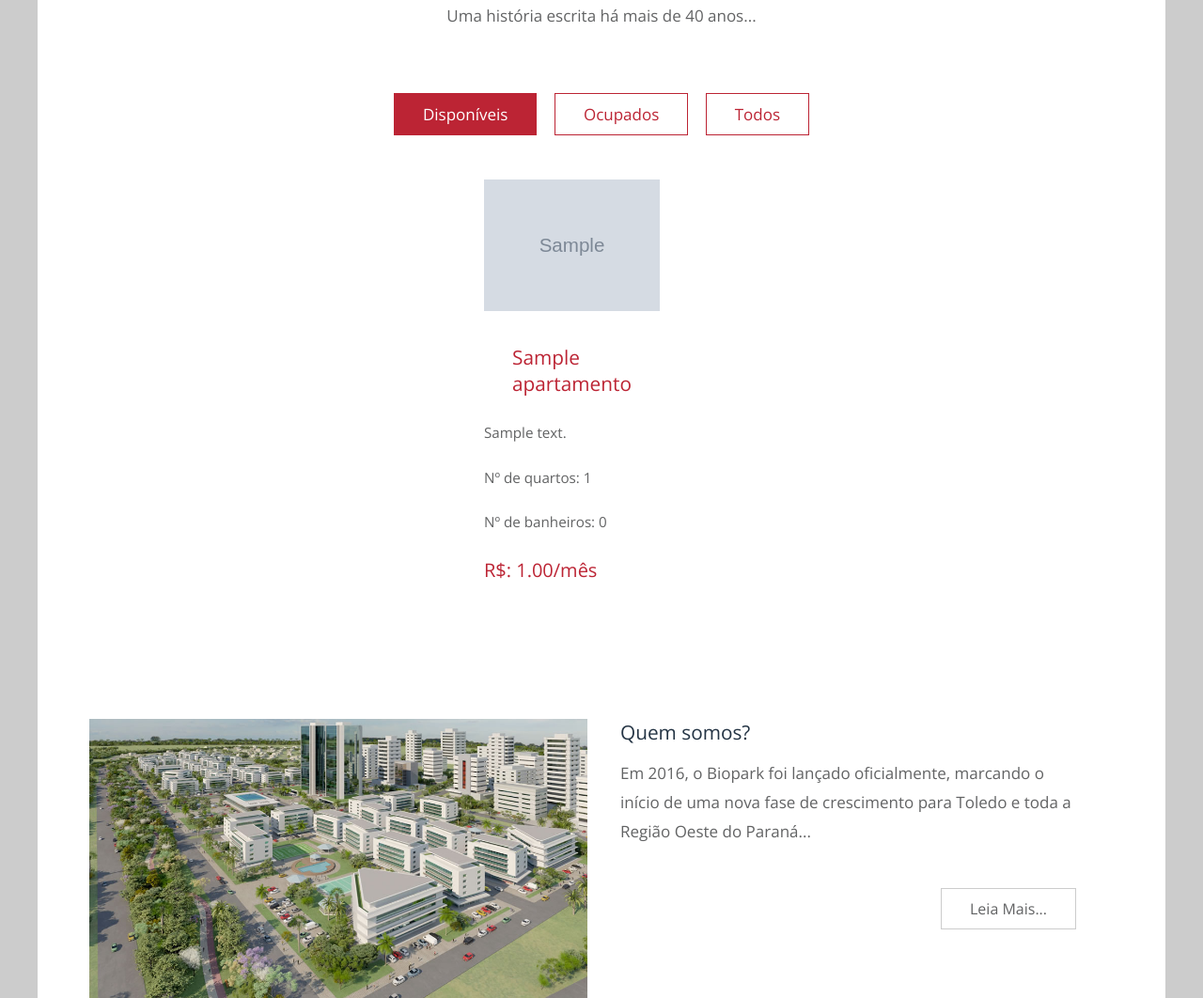
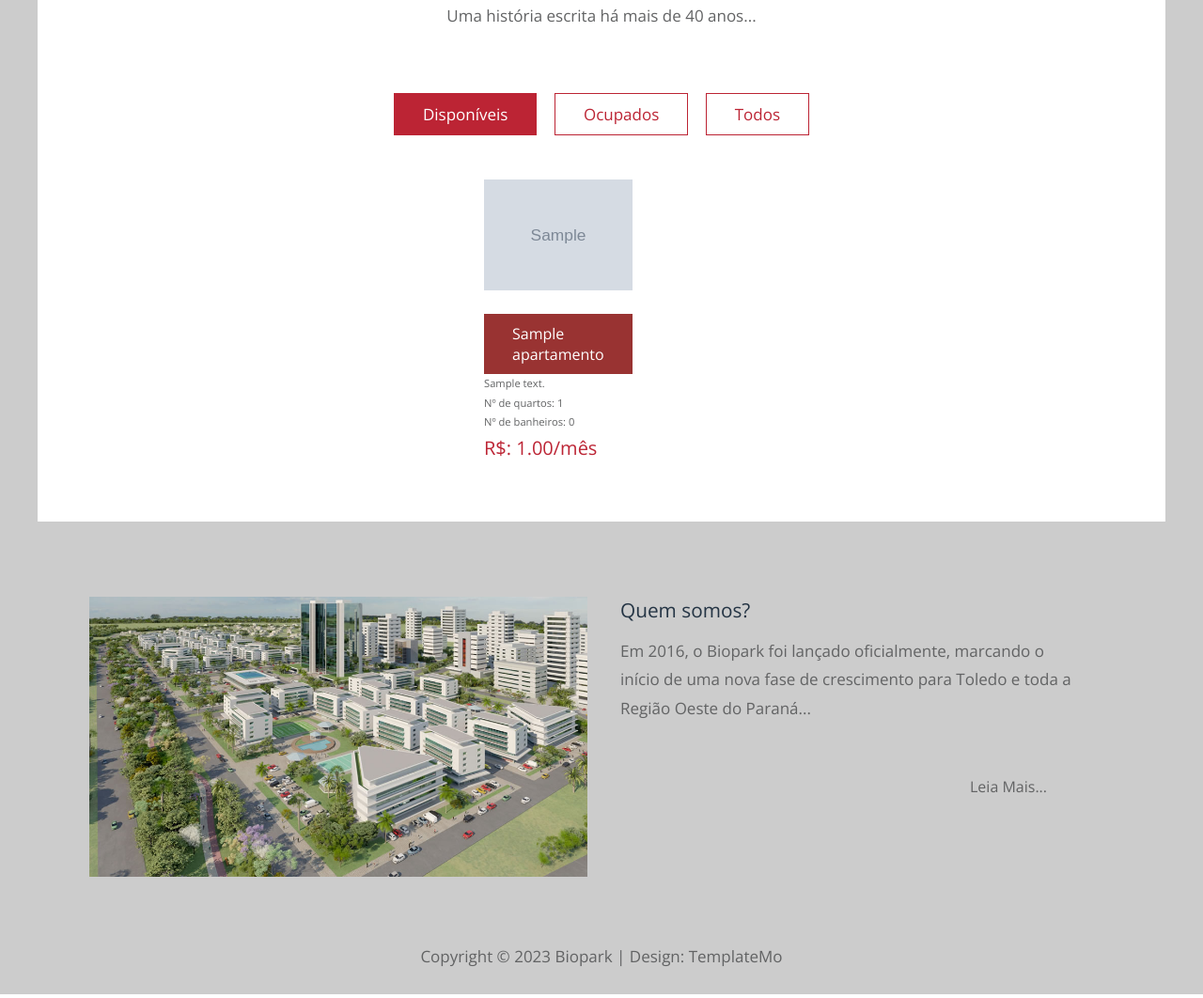
Before and after one commit to GabesSeven/biopark-test, a Django app: page / in a window 1280 px wide. Shown: the part 622-1684 px from the top of the page at 94% size. Run offline with Django 3.2, Linux system fonts and the light colour scheme; tables that the repository leaves empty hold one stand-in row (values such as "Sample post"); grey boxes marked "Sample" are stand-in pictures; some libraries are stand-ins or nearby versions.

Commit message:
paginacao index completa; inicio criação página para cliente

```diff
--- a/core/static/css/style.css
+++ b/core/static/css/style.css
@@ -100,12 +100,6 @@ html {
     max-width: 50%;
   }
 }
-
-/*
-  primary: #2D99CC
-  success: #319966
-  danger: #993332
-*/
 
 .tm-btn {
   display: inline-block;
@@ -338,6 +332,10 @@ p, address {
   font-size: 0.95rem;
 }
 
+.tm-gallery-letters {
+  font-size: 0.7rem;
+}
+
 .tm-section,
 .tm-container-inner,
 .tm-container-inner-2 {
@@ -408,11 +406,29 @@ p, address {
   margin-bottom: 40px;
 }
 
+
+
 .tm-paging-item {
   list-style: none;
   display: inline-block;
   border: 1px solid #BC2434;
   margin: 7px;
+}
+
+.link-house {
+  padding: 10px 30px;
+  display: flex;
+  align-items: center;
+  justify-content: center;
+  text-decoration: none;
+  color: #BC2434;
+  background-color: transparent;
+}
+
+.link-house.active,
+.link-house:hover {
+  background-color: #BC2434;
+  color: white;
 }
 
 .tm-paging-link {
--- a/core/templates/index.html
+++ b/core/templates/index.html
@@ -53,29 +53,41 @@
 			<!-- Gallery -->
 			<div class="row tm-gallery">
 				<!-- gallery page 1 -->
-				<div id="tm-gallery-page-one" class="tm-gallery-page">
-					<tbody>
-						{% for apartamento in apartamentos %}
+				<div class="tm-gallery-page">
+				{% if page %}
+					{% for apartamento in page.object_list %}
 						<article class="col-lg-3 col-md-4 col-sm-6 col-12 tm-gallery-item">
 							<figure>
 								<img src="{{ apartamento.imagem.url }}" class="img-fluid tm-gallery-img" alt="{{ apartamento.titulo }}">
-								<figcaption>
-									<a class="tm-gallery-title tm-paging-link" href="{% url 'immobile' apartamento.id %}">{{ apartamento.titulo }}</a>
-									<p class="tm-gallery-description">{{ apartamento.descricao }}</p>
-									<p class="tm-gallery-description">Nº de quartos: {{ apartamento.numero_quartos }}</p>
-									<p class="tm-gallery-description">Nº de banheiros: {{ apartamento.numero_banheiros }}</p>
+								<figcaptions>
+									<a class="tm-btn tm-btn-danger block" href="{% url 'register' pg=3 %}">{{ apartamento.titulo }}</a>
+									<p class="tm-gallery-letters">{{ apartamento.descricao }}</p>
+									<p class="tm-gallery-letters">Nº de quartos: {{ apartamento.numero_quartos }}</p>
+									<p class="tm-gallery-letters">Nº de banheiros: {{ apartamento.numero_banheiros }}</p>
 									<p class="tm-gallery-price">R$: {{ apartamento.preco }}/mês</p>
 								</figcaption>
 							</figure>
 						</article>
 						{% endfor %}
+					{% else %}
+						<p class="">No items found.</p>
+					{% endif %}
 				</div> <!-- gallery page 1 -->
+			</div>
+
+			<div class="pagination tm-nav-right">
+				<div class="step-links">
+					{% if page.has_previous %}
+						<a class="tm-btn" href="{% url 'index' %}?page={{page.previous_page_number}}">Anterior</a>
+					{% endif %}
+					{% if page.has_next %}
+						<a class="tm-btn" href="{% url 'index' %}?page={{page.next_page_number}}">Próximo</a>
+					{% endif %}
+				</div>
+			</div>
 
 
-				<!-- gallery page 2 -->
-				<div id="tm-gallery-page-information" class="tm-gallery-page hidden">
 
-				</div> <!-- gallery page 2 -->
 			</div>
 			<div class="tm-section tm-container-inner">
 				<div class="row">
--- a/core/urls.py
+++ b/core/urls.py
@@ -1,9 +1,9 @@
 from django.urls import path
-from .views import index, register, immobile
+from .views import index, register, immobile, sec_bio
 
 urlpatterns = [
+    path('immobile/<int:pk>', immobile, name='immobile'),
     path('', index, name='index'),
-    path('admin/', index, name='sec-bio'),
+    path('admin/', sec_bio, name='sec-bio'),
     path('register:<int:pg>', register, name='register'),
-    path('immobile/<int:pk>', immobile, name='immobile'),
 ]
--- a/core/views.py
+++ b/core/views.py
@@ -1,34 +1,21 @@
 from django.shortcuts import render, redirect, get_object_or_404
 from django.contrib import messages
+from django.core.paginator import Paginator
 from .forms import ApartamentoModelForm, EdificioModelForm, ClienteModelForm
 from .models import Apartamento, Cliente, Edificio
 
-def immobile(request, pk):
-    # form_cliente = ClienteModelForm(request.POST, request.FILES)
-    print('AQUIIIIIIIII')
-    print(f'PG: {pk}')
-    # if pg != 0 and pg!= 1 and pg != 2:
-        # form_cliente = ClienteModelForm()
-    apartamento = get_object_or_404(Apartamento, id=pk)
+def index(request):
+
+    apartamentos = Apartamento.objects.all()
+    apartamento_paginator = Paginator(apartamentos, 8)
+    page_num = request.GET.get('page')
+    page = apartamento_paginator.get_page(page_num)
+
     context = {
-        'apartamento': apartamento,
+        'page': page,
+        # 'apartamento': apartamentos[1],
     }
-
-    return render(request, 'immobile.html', context)
-
-    # return render(request, 'register.html', context)
-
-
-
-    # if str(request.user) != 'AnonymousUser':
-    # if str(request.method) == 'POST' and pg == 0: # formuláro edificio
-        # validate_form(request, form_cliente)
-        # form_cliente = ClienteModelForm()
-        # context = {
-        # 'form_apartamento': form_apartamento,
-        # 'form_edificio': form_edificio,
-        # 'form_cliente': form_cliente,
-        # }
+    return render(request, 'index.html', context)
 
 def validate_form(request, form):
     if form.is_valid():
@@ -42,7 +29,7 @@ def register(request, pg):
     form_edificio = EdificioModelForm(request.POST, request.FILES)
     form_apartamento = ApartamentoModelForm(request.POST, request.FILES)
 
-    print(f'PG: {pg}')
+    print(f'PK: {pg}')
     if pg != 0 and pg!= 1:
         form_edificio = EdificioModelForm()
         form_apartamento = ApartamentoModelForm()
@@ -67,8 +54,30 @@ def register(request, pg):
         }
     return render(request, 'register.html', context)
 
-def index(request):
+def immobile(request, pk):
+    # form_cliente = ClienteModelForm(request.POST, request.FILES)
+    print('AQUIIIIIIIII')
+    print(pk)
+    # if pg != 0 and pg!= 1 and pg != 2:
+        # form_cliente = ClienteModelForm()
+    # apartamento = get_object_or_404(Apartamento, id=pk)
+    print(dir(request))
+    apartamento = Apartamento.objects.filter(id=pk)
     context = {
-        'apartamentos': Apartamento.objects.all()
+        'apartamento': apartamento,
     }
-    return render(request, 'index.html', context)
+
+    return render(request, 'immobile.html', context)
+
+    # if str(request.user) != 'AnonymousUser':
+    # if str(request.method) == 'POST' and pg == 0: # formuláro edificio
+        # validate_form(request, form_cliente)
+        # form_cliente = ClienteModelForm()
+        # context = {
+        # 'form_apartamento': form_apartamento,
+        # 'form_edificio': form_edificio,
+        # 'form_cliente': form_cliente,
+        # }
+
+def sec_bio():
+    pass
```
Also changed, not shown: core/templates/immobile.html (+3 -21 lines).
